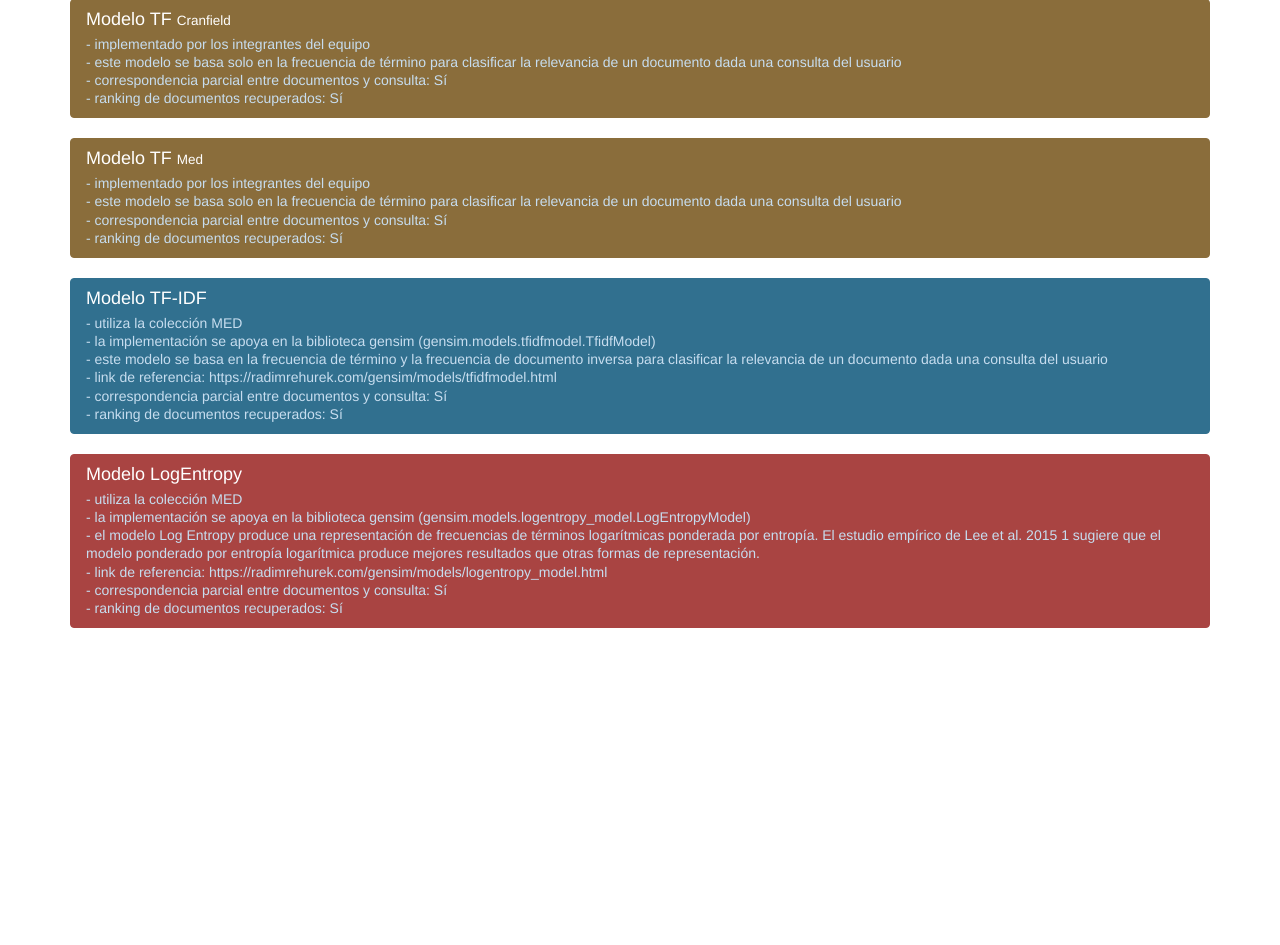
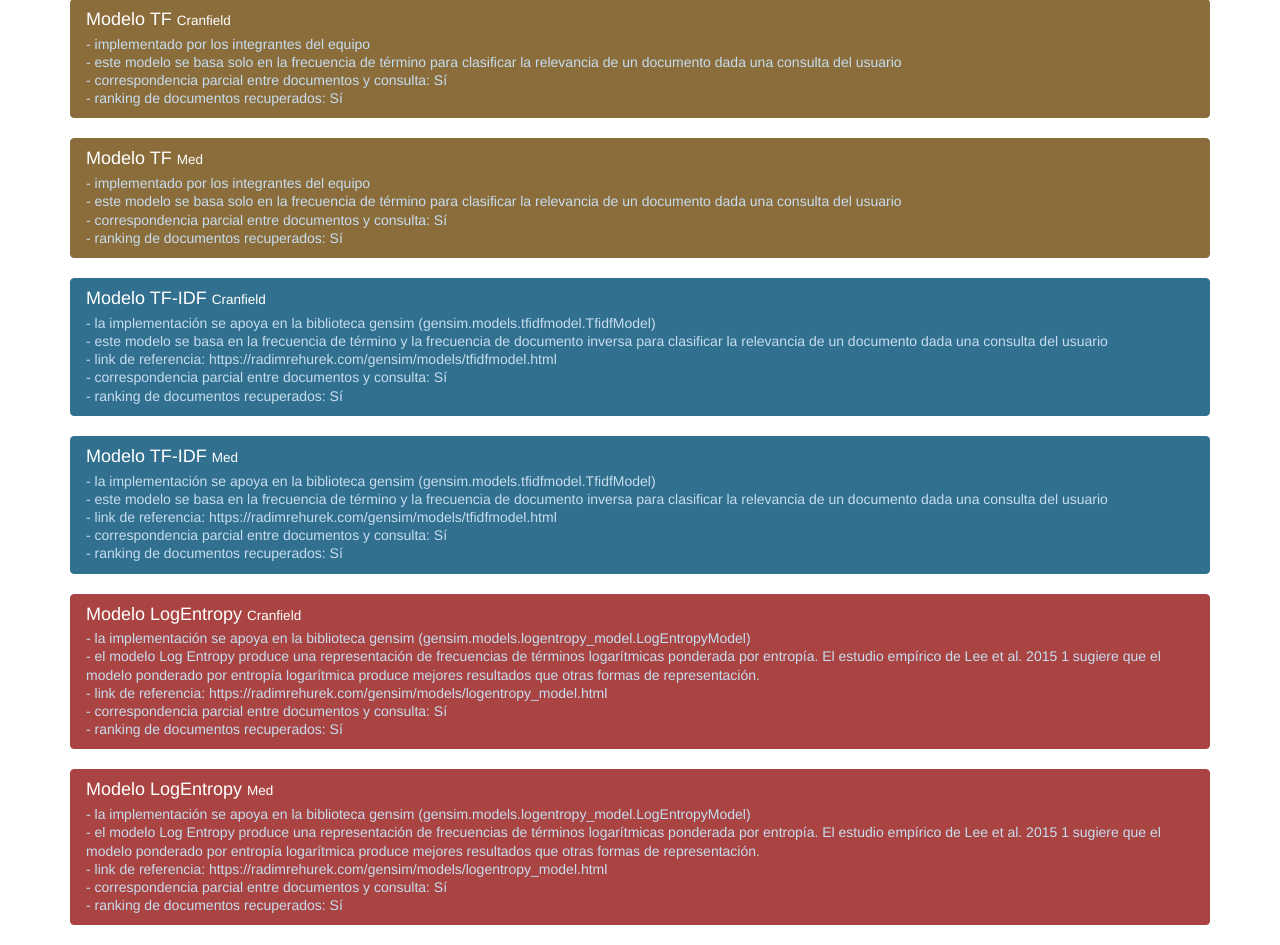
Before and after one commit to cwjki/information-retriaval-system, a Flask app: page / in a window 1280 px wide. Shown: the part 817-1762 px from the top of the page. Before the commit the page ends 1445 px from the top, so only its background shows below. Run offline with Flask 2, Linux system fonts and the light colour scheme; parts of the project's set-up code (start-up, migrations or seed data) failed here and were passed over; some libraries are stand-ins or nearby versions.

Commit message:
added collection med to tf-if model

```diff
--- a/server/main.py
+++ b/server/main.py
@@ -33,9 +33,11 @@ TF_METRICS_MED = str(path) + '/src/data/tf.metrics.med'
 TF_METRICS_CRAN = str(path) + '/src/data/tf.metrics.cran'
 
 
-TF_IDF_METRICS = str(path) + '/src/data/tf_idf.metrics'
+TF_IDF_METRICS_MED = str(path) + '/src/data/tf_idf.metrics.med'
+TF_IDF_METRICS_CRAN = str(path) + '/src/data/tf_idf.metrics.cran'
 
-LEM_METRICS = str(path) + '/src/data/lem.metrics'
+LEM_METRICS_MED = str(path) + '/src/data/lem.metrics.med'
+LEM_METRICS_CRAN = str(path) + '/src/data/lem.metrics.cran'
 
 
 app = Flask(__name__)
@@ -78,7 +80,8 @@ def evaluate():
                                     boolean_metrics_med,
                                     tf_metrics_cran,
                                     tf_metrics_med,
-                                    tf_idf_metrics,
+                                    tf_idf_metrics_cran,
+                                    tf_idf_metrics_med,
                                     lem_metrics])
 
 
@@ -89,7 +92,6 @@ def boolean_cran():
         ranking = boolean_model_cran.compute_ranking(query)
         count = len(ranking)
         return render_template('boolean_results.html', content=[query, ranking, count])
-
     else:
         return render_template('index.html')
 
@@ -101,7 +103,6 @@ def boolean_med():
         ranking = boolean_model_med.compute_ranking(query)
         count = len(ranking)
         return render_template('boolean_results.html', content=[query, ranking, count])
-
     else:
         return render_template('index.html')
 
@@ -128,26 +129,46 @@ def tf_med():
         return render_template('index.html')
 
 
-@app.route("/tf-idf", methods=['GET', 'POST'])
-def tf_idf():
+@app.route("/tf-idf-cran", methods=['GET', 'POST'])
+def tf_idf_cran():
     if request.method == 'POST':
         query = request.form['query']
-        ranking = tf_idf_model.compute_ranking(query)
+        ranking = tf_idf_model_cran.compute_ranking(query)
         count = len(ranking)
         return render_template('tf_idf_results.html', content=[query, ranking, count])
-
     else:
         return render_template('index.html')
 
 
-@app.route("/lem", methods=['GET', 'POST'])
-def lem():
+@app.route("/tf-idf-med", methods=['GET', 'POST'])
+def tf_idf_med():
     if request.method == 'POST':
         query = request.form['query']
-        ranking = lem_model.compute_ranking(query)
+        ranking = tf_idf_model_med.compute_ranking(query)
         count = len(ranking)
         return render_template('tf_idf_results.html', content=[query, ranking, count])
+    else:
+        return render_template('index.html')
 
+
+@app.route("/lem-cran", methods=['GET', 'POST'])
+def lem_cran():
+    if request.method == 'POST':
+        query = request.form['query']
+        ranking = lem_model_cran.compute_ranking(query)
+        count = len(ranking)
+        return render_template('tf_idf_results.html', content=[query, ranking, count])
+    else:
+        return render_template('index.html')
+
+
+@app.route("/lem-med", methods=['GET', 'POST'])
+def lem_med():
+    if request.method == 'POST':
+        query = request.form['query']
+        ranking = lem_model_med.compute_ranking(query)
+        count = len(ranking)
+        return render_template('tf_idf_results.html', content=[query, ranking, count])
     else:
         return render_template('index.html')
 
@@ -259,29 +280,54 @@ if __name__ == "__main__":
 
 # ---------------------------------------------------------------------------------------
     # TF IDF MODEL with CRANFIELD
-    tf_idf_model = IR_TF_IDF(corpus_med)
+    tf_idf_model_cran = IR_TF_IDF(corpus_cranfield)
 
     # TF IDF MODEL EVALUATOR
-    tf_idf_evaluator = Evaluator(
-        corpus_med, queries_med, relations_med, tf_idf_model)
+    tf_idf_evaluator_cran = Evaluator(
+        corpus_cranfield, cranfield_queries, cranfield_relations, tf_idf_model_cran)
     try:
-        tf_idf_metrics = load_model(TF_IDF_METRICS)
+        tf_idf_metrics_cran = load_model(TF_IDF_METRICS_CRAN)
     except OSError:
-        tf_idf_metrics = tf_idf_evaluator.evaluate()
-        save_model(tf_idf_metrics, TF_IDF_METRICS)
-
+        tf_idf_metrics_cran = tf_idf_evaluator_cran.evaluate()
+        save_model(tf_idf_metrics_cran, TF_IDF_METRICS_CRAN)
 
 # ---------------------------------------------------------------------------------------
-    # LEM MODEL
-    lem_model = IR_LEM(corpus_med)
+    # TF IDF MODEL with MED
+    tf_idf_model_med = IR_TF_IDF(corpus_med)
+
+    # TF IDF MODEL EVALUATOR
+    tf_idf_evaluator_med = Evaluator(
+        corpus_med, queries_med, relations_med, tf_idf_model_med)
+    try:
+        tf_idf_metrics_med = load_model(TF_IDF_METRICS_MED)
+    except OSError:
+        tf_idf_metrics_med = tf_idf_evaluator_med.evaluate()
+        save_model(tf_idf_metrics_med, TF_IDF_METRICS_MED)
+
+# ---------------------------------------------------------------------------------------
+    # LEM MODEL with CRANFIELD
+    lem_model_cran = IR_LEM(corpus_cranfield)
 
     # LDA MODEL EVALUATOR
-    lem_evaluator = Evaluator(
-        corpus_med, queries_med, relations_med, lem_model)
+    lem_evaluator_cran = Evaluator(
+        corpus_cranfield, cranfield_queries, cranfield_relations, lem_model_cran)
     try:
-        lem_metrics = load_model(LEM_METRICS)
+        lem_metrics_cran = load_model(LEM_METRICS_CRAN)
     except OSError:
-        lem_metrics = lem_evaluator.evaluate()
-        save_model(lem_metrics, LEM_METRICS)
+        lem_metrics_cran = lem_evaluator_cran.evaluate()
+        save_model(lem_metrics_cran, LEM_METRICS_CRAN)
+
+# ---------------------------------------------------------------------------------------
+    # LEM MODEL with MED
+    lem_model_med = IR_LEM(corpus_med)
+
+    # LDA MODEL EVALUATOR
+    lem_evaluator_med = Evaluator(
+        corpus_med, queries_med, relations_med, lem_model_med)
+    try:
+        lem_metrics_med = load_model(LEM_METRICS_MED)
+    except OSError:
+        lem_metrics_med = lem_evaluator_med.evaluate()
+        save_model(lem_metrics_med, LEM_METRICS_MED)
 
     app.run(debug=True)
--- a/server/templates/base.html
+++ b/server/templates/base.html
@@ -32,6 +32,9 @@
                 <li><a href="/vsm-cran">Vectorial</a></li>
                 <li><a href="/boolean-cran">Booleano</a></li>
                 <li><a href="/tf-cran">TF</a></li>
+                <li><a href="/tf-idf-cran">TF-IDF</a></li>
+                <li><a href="/lem-cran">LEM</a></li>
+
 
               </ul>
           </li>
@@ -44,6 +47,9 @@
                 <li><a href="/vsm-med">Vectorial</a></li>
                 <li><a href="/boolean-med">Booleano</a></li>
                 <li><a href="/tf-med">TF</a></li>
+                <li><a href="/tf-idf-med">TF-IDF</a></li>
+                <li><a href="/lem-med">LEM</a></li>
+
 
               </ul>
           </li>
--- a/server/templates/home.html
+++ b/server/templates/home.html
@@ -73,9 +73,8 @@
         </div>
 
         <div class="list-group">
-            <a href="/tf-idf" class="list-group-item list-group-item-info active">
-                <h4 class="list-group-item-heading">Modelo TF-IDF</h4>
-                <p class="list-group-item-text"> - utiliza la colección MED</p>
+            <a href="/tf-idf-cran" class="list-group-item list-group-item-info active">
+                <h4 class="list-group-item-heading">Modelo TF-IDF <small>Cranfield</small></h4>
                 <p class="list-group-item-text"> - la implementación se apoya en la biblioteca gensim (gensim.models.tfidfmodel.TfidfModel)</p>
                 <p class="list-group-item-text"> - este modelo se basa en la frecuencia de término y la frecuencia de documento inversa para clasificar la relevancia de un documento dada una consulta del usuario </p>
                 <p class="list-group-item-text"> - link de referencia: https://radimrehurek.com/gensim/models/tfidfmodel.html</p>
@@ -85,9 +84,32 @@
         </div>
 
         <div class="list-group">
-            <a href="/lem" class="list-group-item list-group-item-danger active">
-                <h4 class="list-group-item-heading">Modelo LogEntropy</h4>
-                <p class="list-group-item-text"> - utiliza la colección MED</p>
+            <a href="/tf-idf-med" class="list-group-item list-group-item-info active">
+                <h4 class="list-group-item-heading">Modelo TF-IDF <small>Med</small></h4>
+                <p class="list-group-item-text"> - la implementación se apoya en la biblioteca gensim (gensim.models.tfidfmodel.TfidfModel)</p>
+                <p class="list-group-item-text"> - este modelo se basa en la frecuencia de término y la frecuencia de documento inversa para clasificar la relevancia de un documento dada una consulta del usuario </p>
+                <p class="list-group-item-text"> - link de referencia: https://radimrehurek.com/gensim/models/tfidfmodel.html</p>
+                <p class="list-group-item-text"> - correspondencia parcial entre documentos y consulta: Sí</p>
+                <p class="list-group-item-text"> - ranking de documentos recuperados: Sí</p>
+            </a>
+        </div>
+
+
+        <div class="list-group">
+            <a href="/lem-cran" class="list-group-item list-group-item-danger active">
+                <h4 class="list-group-item-heading">Modelo LogEntropy <small>Cranfield</small></h4>
+                <p class="list-group-item-text"> - la implementación se apoya en la biblioteca gensim (gensim.models.logentropy_model.LogEntropyModel)</p>
+                <p class="list-group-item-text"> - el modelo Log Entropy produce una representación de frecuencias de términos logarítmicas ponderada por entropía.
+                                                   El estudio empírico de Lee et al. 2015 1 sugiere que el modelo ponderado por entropía logarítmica produce mejores resultados que otras formas de representación.</p>
+                <p class="list-group-item-text"> - link de referencia: https://radimrehurek.com/gensim/models/logentropy_model.html</p>
+                <p class="list-group-item-text"> - correspondencia parcial entre documentos y consulta: Sí</p>
+                <p class="list-group-item-text"> - ranking de documentos recuperados: Sí</p>
+            </a>
+        </div>
+
+        <div class="list-group">
+            <a href="/lem-med" class="list-group-item list-group-item-danger active">
+                <h4 class="list-group-item-heading">Modelo LogEntropy <small>Med</small></h4>
                 <p class="list-group-item-text"> - la implementación se apoya en la biblioteca gensim (gensim.models.logentropy_model.LogEntropyModel)</p>
                 <p class="list-group-item-text"> - el modelo Log Entropy produce una representación de frecuencias de términos logarítmicas ponderada por entropía.
                                                    El estudio empírico de Lee et al. 2015 1 sugiere que el modelo ponderado por entropía logarítmica produce mejores resultados que otras formas de representación.</p>
```
Also changed, not shown: server/templates/evaluate.html (+21 -1 lines), 6 other files.
